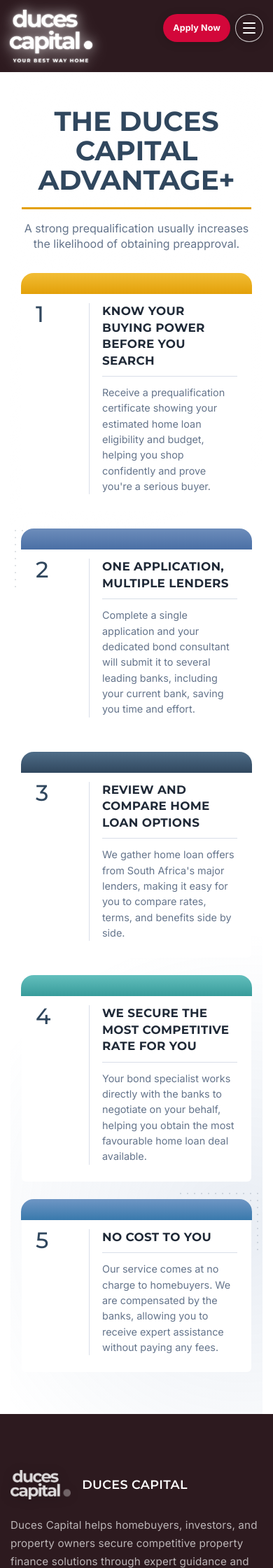
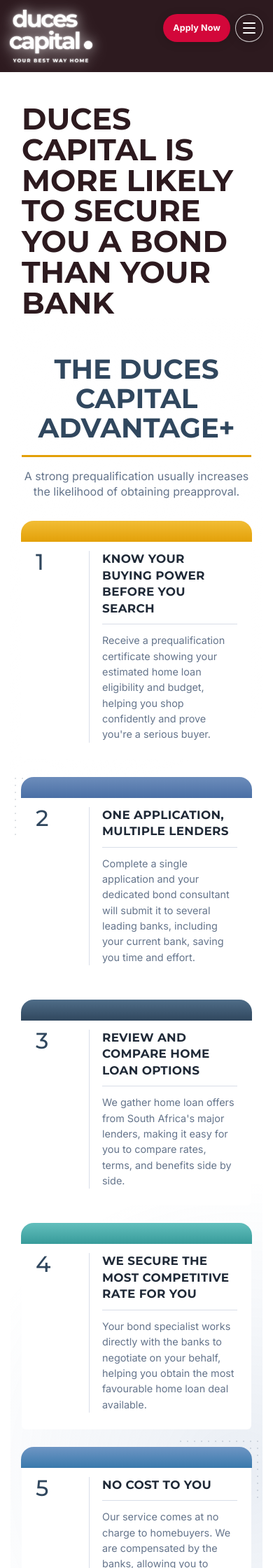
Before and after one commit to Intellify-Cloud/ev-ducscap_v2, a Jekyll site: the page built from why-duces.md, in a window 390 px wide. Shown: the top 2240 px of the page at 70% size. Built offline with Jekyll 4.4.1, drawn with Linux system fonts in a browser that asks for light colours.

Commit message:
Add headline to Why Duces page

```diff
--- a/_assets/layout/_5-steps-block.scss
+++ b/_assets/layout/_5-steps-block.scss
@@ -199,6 +199,28 @@
   --steps-background: #{$white};
 }
 
+.why-duces-page__title {
+  @include section-title-typography;
+  max-width: 980px;
+  margin: 0;
+  padding: 72px 72px 0;
+  font-size: clamp(2.5rem, 5vw, 4.75rem);
+  line-height: 1.02;
+}
+
+@media (max-width: 1199px) {
+  .why-duces-page__title {
+    padding: 64px 40px 0;
+  }
+}
+
+@media (max-width: 767px) {
+  .why-duces-page__title {
+    padding: 48px 16px 0;
+    font-size: clamp(2.25rem, 11vw, 3.25rem);
+  }
+}
+
 @media (max-width: 1199px) {
   .five-steps-block {
     padding: 72px 40px;
--- a/why-duces.md
+++ b/why-duces.md
@@ -7,5 +7,7 @@ permalink: /why-duces/
 ---
 
 <div class="why-duces-page">
+  <h1 class="why-duces-page__title">Duces Capital is more likely to secure you a bond than your bank</h1>
+
   {% include 5-steps-block.html %}
 </div>
```
Also changed, not shown: assets/bundle.css.
